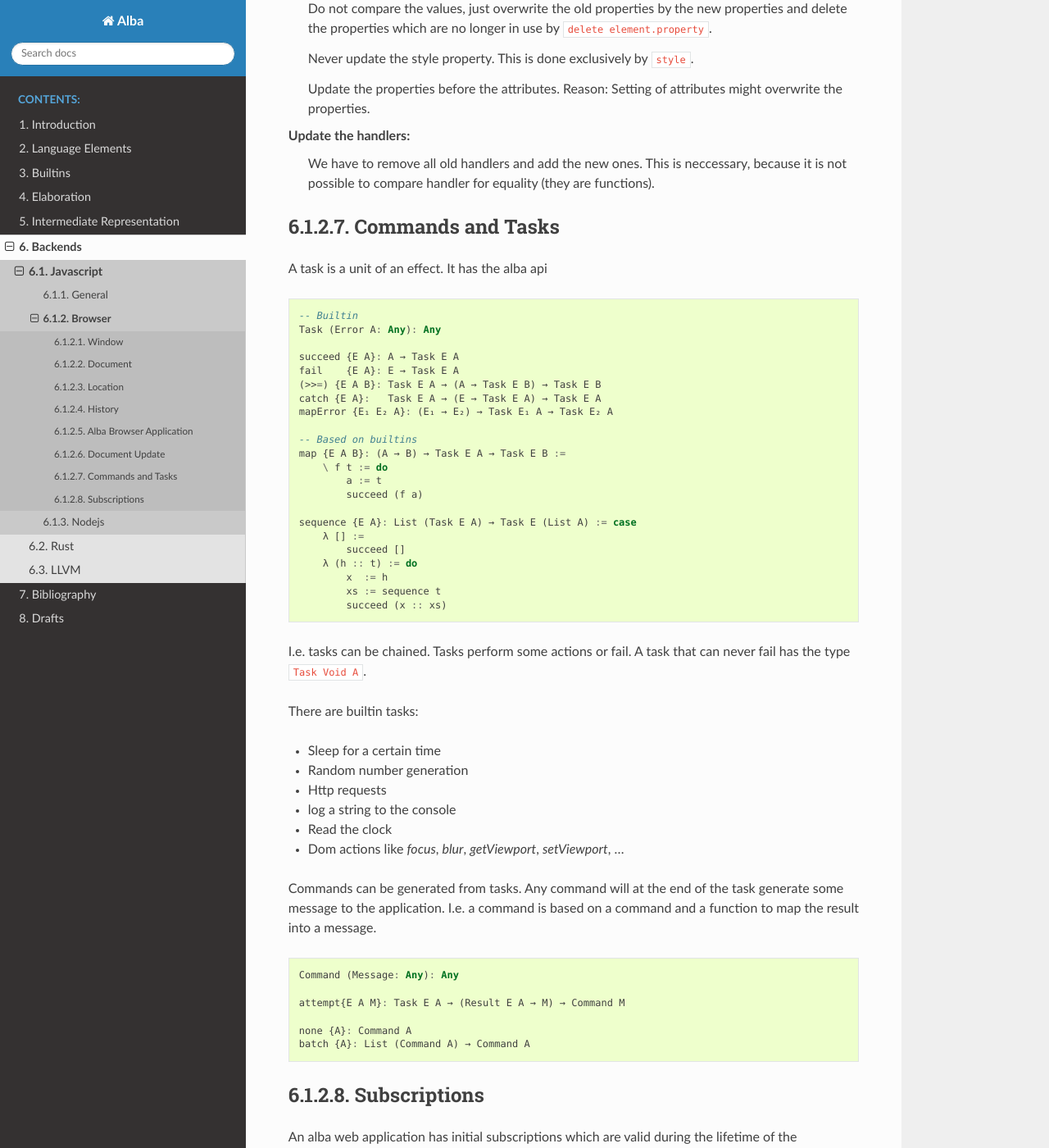
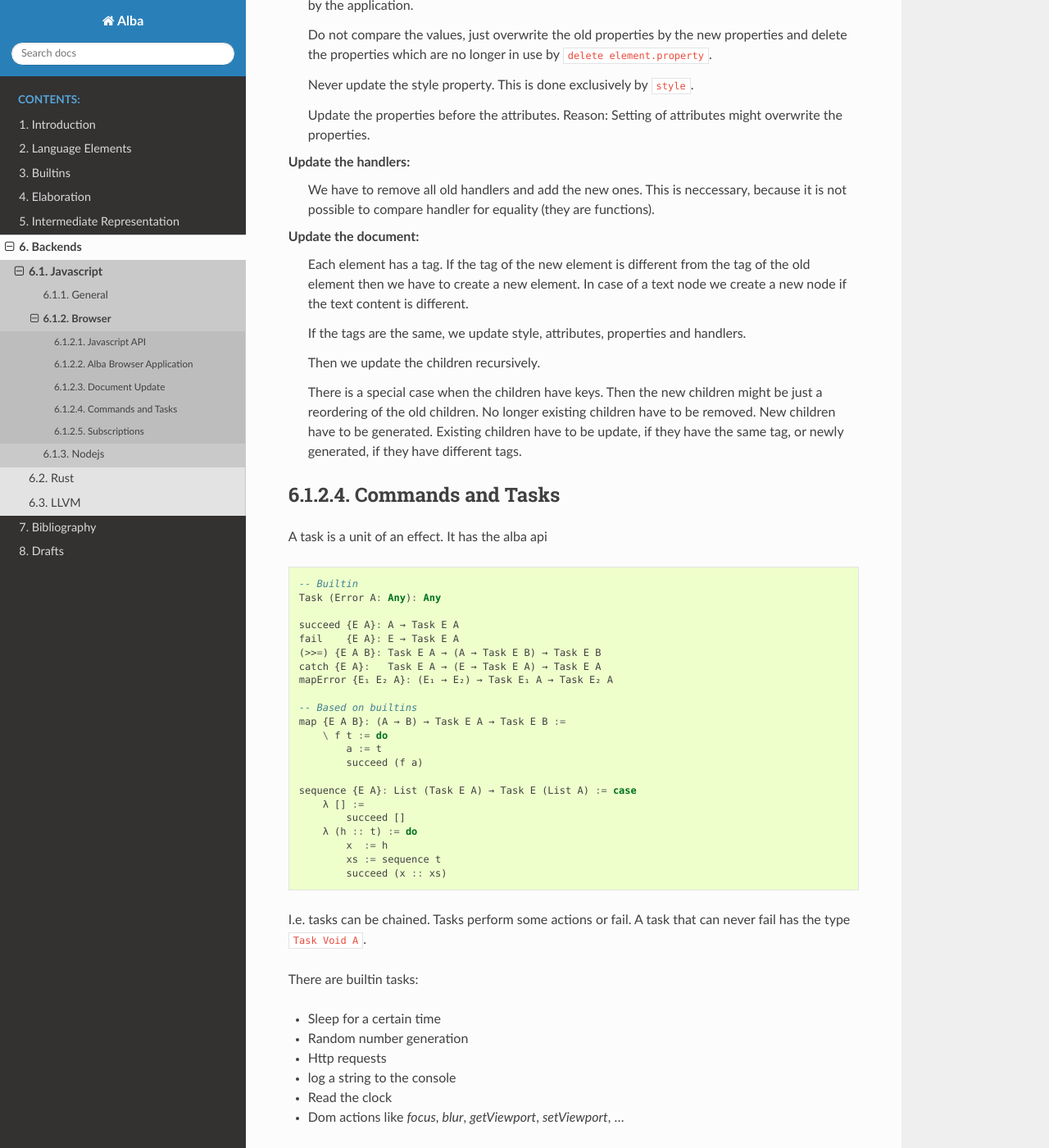
Before and after one commit to alba-lang/lang-spec, a Sphinx documentation site: the page built from sphinx/source/backend/js/browser.rst, in a window 1280 px wide and 1400 px high, scrolled down 5854 px. Shown: the whole window at 82% size. Built offline with Sphinx 7.4.7 and the Read the Docs theme 2.0.0, drawn with Linux system fonts in a browser that asks for light colours; some of the changed text lies outside the part shown.

Commit message:
Added 'update the document'
	modified:   sphinx/source/backend/js/browser.rst

```diff
--- a/sphinx/source/backend/js/browser.rst
+++ b/sphinx/source/backend/js/browser.rst
@@ -2,9 +2,12 @@
 Browser
 ************************************************************
 
+Javascript API
+============================================================
+
 
 Window
-============================================================
+------------------------------------------------------------
 
 A browser window is represented by a window object. The window object is an
 event target which receives events like ``load``, ``resize``, ``popstate``.
@@ -20,7 +23,7 @@ the methods ``addEventListener``, ``removeEventListener`` and ``dispatchEvent``.
 
 
 Document
-============================================================
+------------------------------------------------------------
 
 A document represents the web page loaded into the browser. A documents consists
 of elements, text nodes and nodes.
@@ -84,7 +87,7 @@ Like all objects in javascript, elements can have arbitrary properties. A
 
 
 Location
-============================================================
+------------------------------------------------------------
 
 General form of a uri:
 
@@ -121,7 +124,7 @@ The location object has properties and methods.
 
 
 History
-============================================================
+------------------------------------------------------------
 
 .. code-block:: javascript
 
@@ -131,6 +134,10 @@ History
 
     history.pushState(state, title, url)        // no page load
     history.replaceState(state, title, url)     // no page load
+
+
+
+
 
 
 
@@ -350,6 +357,24 @@ Update the handlers:
     functions).
 
 
+Update the document:
+    Each element has a tag. If the tag of the new element is different from the
+    tag of the old element then we have to create a new element. In case of a
+    text node we create a new node if the text content is different.
+
+    If the tags are the same, we update style, attributes, properties and
+    handlers.
+
+    Then we update the children recursively.
+
+    There is a special case when the children have keys. Then the new children
+    might be just a reordering of the old children. No longer existing children
+    have to be removed. New children have to be generated. Existing children
+    have to be update, if they have the same tag, or newly generated, if they
+    have different tags.
+
+
+
 
 Commands and Tasks
 ============================================================
```
